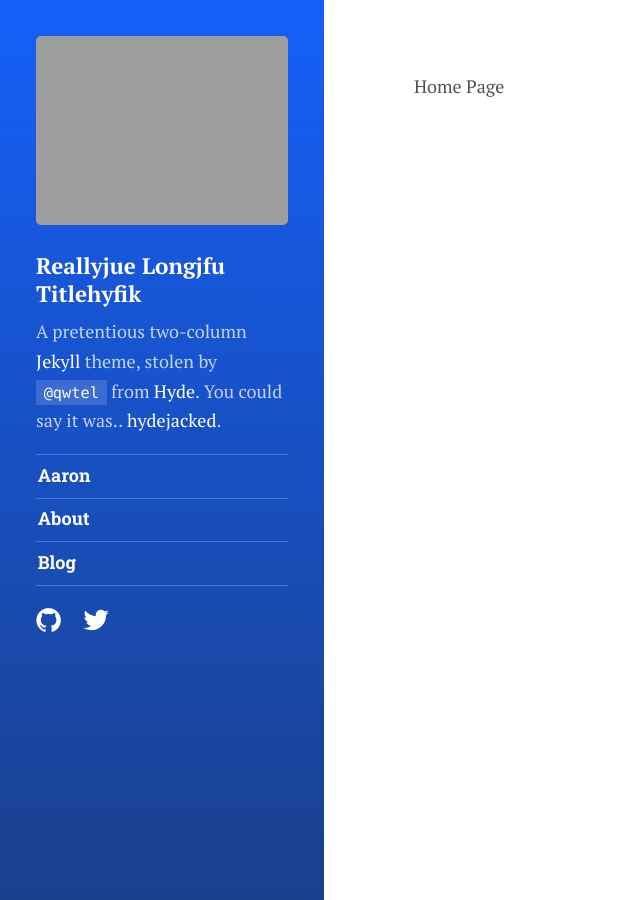
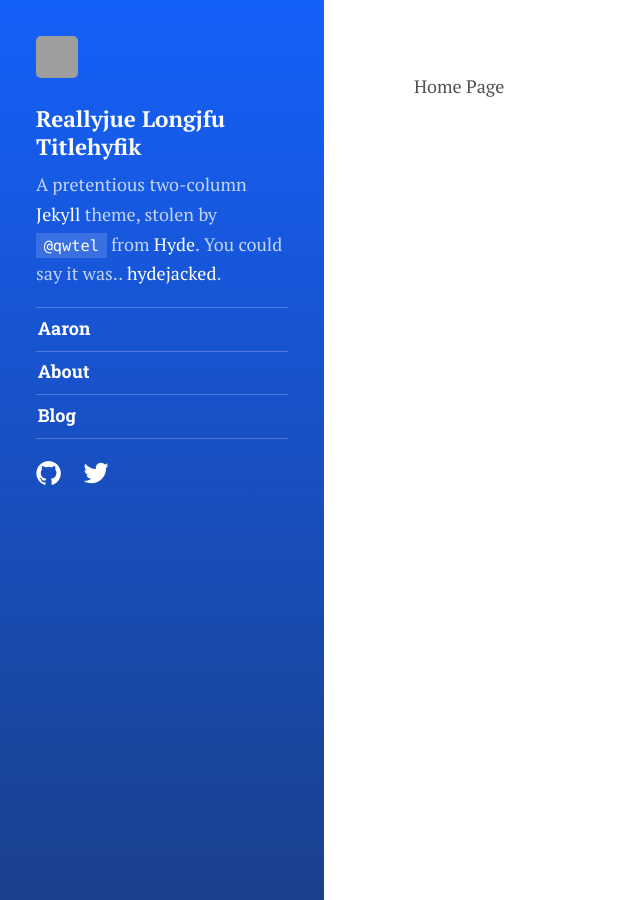
Before and after one commit to mike1d/mike1d.github.io, a Jekyll site: the page built from index.html, in a window 1280 px wide. Shown: the whole page, without its empty margins (0-640 px from the left). Built offline with Jekyll 4.4.1, drawn with Linux system fonts in a browser that asks for light colours; some web fonts are replaced.

Commit message:
Update sidebar.html

```diff
--- a/_includes/sidebar.html
+++ b/_includes/sidebar.html
@@ -22,7 +22,7 @@
   <div class="container">
     <div class="sidebar-about">
       {% if site.author.photo %}
-        <img src="{{ site.author.photo }}">
+        <img src="{{ site.author.photo }}" height="42" width="42">
       {% endif %}
 
       <h3><a href="{{ site.baseurl }}/">{{ site.title }}</a></h3>
```
